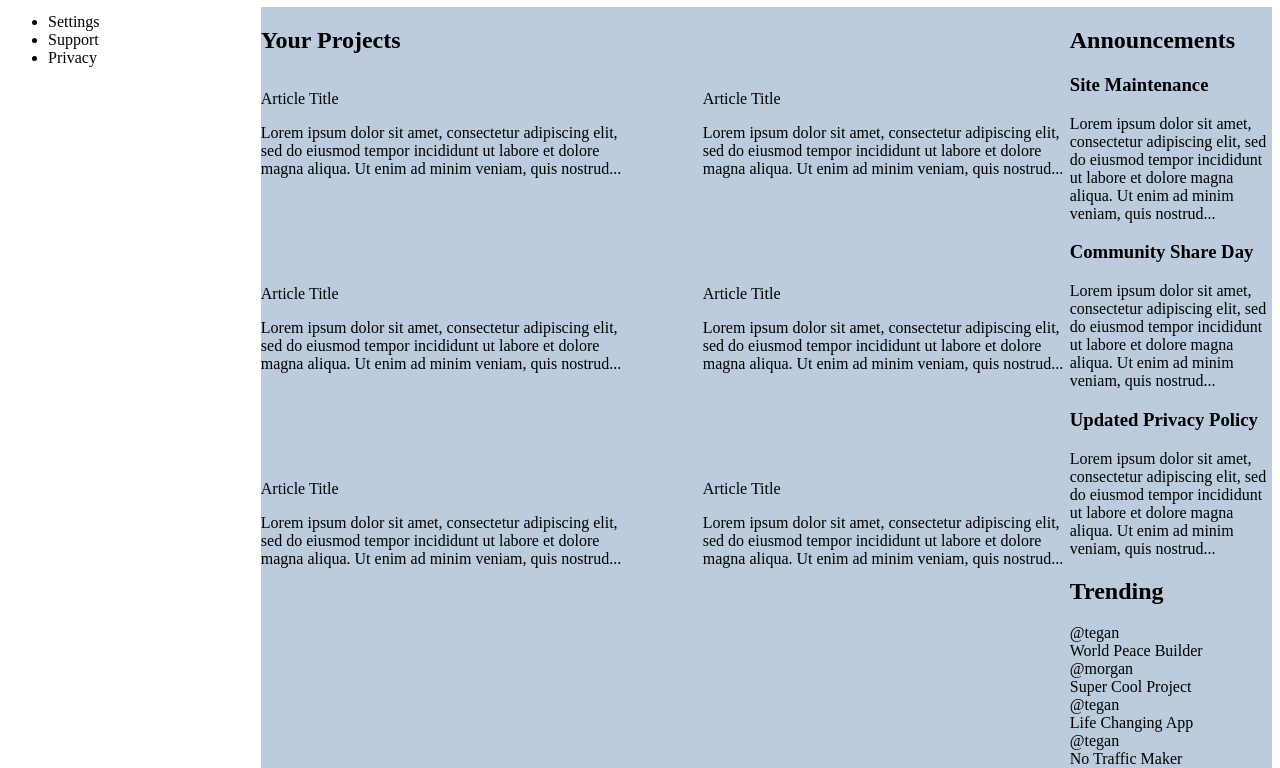
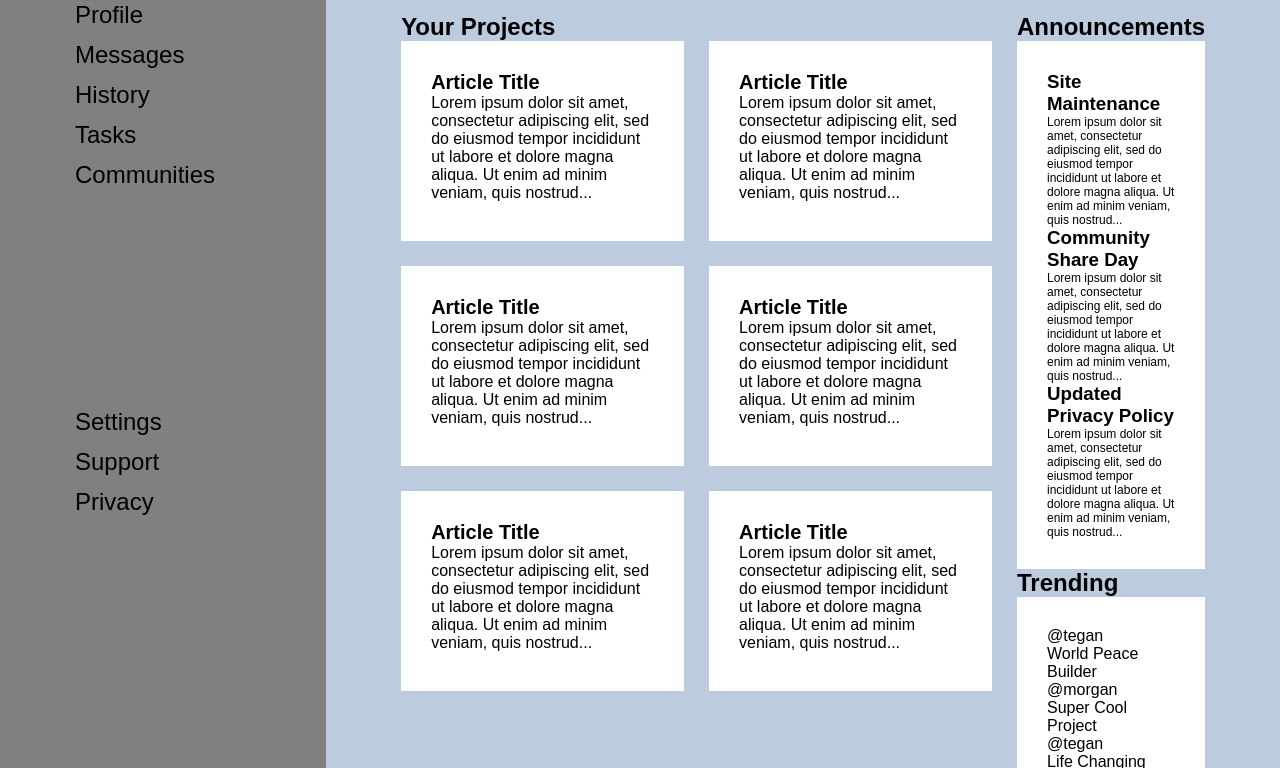
Before and after one commit to kennywlino/admin-dashboard, a plain HTML site: page index.html in a window 1280 px wide. Shown: the part 153-921 px from the top of the page. Drawn offline with Linux system fonts and the light colour scheme.

Commit message:
Updating styling for sidebar and header. Adjusting styling for main.

```diff
--- a/index.html
+++ b/index.html
@@ -76,24 +76,27 @@
                         </div>
                     </div>
                 </div>
-                <div class="announce-and-trending">
+                <div class="news">
                     <div class="announcements">
                         <h2>Announcements</h2>
-                        <div class="card notice">
+                        <div class="card">
+                            <div class="notice">
                                 <h3>Site Maintenance</h3>
                                 <p>Lorem ipsum dolor sit amet, consectetur adipiscing elit, sed do eiusmod tempor incididunt ut labore et dolore magna aliqua. Ut enim ad minim veniam, quis nostrud...</p>
                             </div>
-                        <div class="card notice">
+                            <div class="notice">
                                 <h3>Community Share Day</h3>
                                 <p>Lorem ipsum dolor sit amet, consectetur adipiscing elit, sed do eiusmod tempor incididunt ut labore et dolore magna aliqua. Ut enim ad minim veniam, quis nostrud...</p>
                             </div>
-                        <div class="card notice">
+                            <div class="notice">
                                 <h3>Updated Privacy Policy</h3>
                                 <p>Lorem ipsum dolor sit amet, consectetur adipiscing elit, sed do eiusmod tempor incididunt ut labore et dolore magna aliqua. Ut enim ad minim veniam, quis nostrud...</p>
                             </div>
                         </div>
+                    </div>
                     <div class="trending">
                         <h2>Trending</h2>
+                        <div class="card">
                             <div class="user">
                                 <div class="username">@tegan</div>
                                 <div class="title">World Peace Builder</div>
@@ -114,5 +117,6 @@
                     </div>
                 </div>
             </div>
+        </div>
     </body>
 </html>
--- a/style.css
+++ b/style.css
@@ -1,41 +1,123 @@
 * {
+   margin: 0;
+   padding: 0;
+   box-sizing: border-box;
+   font-family: sans-serif;
 }
 
 .container {
+    height: 100vh;
     display: grid;
     grid-template-columns: 1fr 4fr;
-    grid-template-rows: 1fr 5fr;
+    grid-template-rows: 1fr 6fr;
+}
+
+.container > div {
+    padding: 25px 75px;
 }
 
 .sidebar {
     grid-row: 1 / -1;
+    display: grid;
+    grid-template-rows: 1fr 5fr 5fr;
+    background-color: gray;
+}
+
+.sidebar .logo {
+    font-size: 36px;
+}
+
+.sidebar ul {
+    list-style-type: none;
+    font-size: 24px;
+    display: grid;
+    gap: 0.5em;
 }
 
 .header {
     grid-column: 2;
 }
 
-.first-row, .second-row {
+input[type="search"] {
+    -webkit-appearance: none;
+    appearance: none;
+}
+
+.first-row {
+    display: grid;
+    grid-template-columns: 2fr 1fr;
+    padding-bottom: 15px;
+}
+
+.first-row .user-header {
+    justify-self: end;
+    font-size: 18px;
+    font-weight: bold;
+}
+
+.second-row {
     display: flex;
     justify-content: space-between;
+    align-items: center;
+}
+
+.second-row button {
+    width: 100px;
+    padding: 5px;
+    margin: 0;
+    box-sizing: border-box;
+    border: 2px solid rgba(0,0,175,1);
+    border-radius: 5px;
+    background-color: black;
+    color: white;
+}
+
+.hello-user {
+    font-weight: bold;
+}
+
+.hello-user .greeting {
+    font-size: 18px;
+}
+
+.hello-user .user {
+    font-size: 30px;
 }
 
 .main-content {
     background-color: #bccbde;
     display: grid;
     grid-template-columns: 4fr 1fr;
+    gap: 25px;
 }
 
 .all-cards {
-    grid-rows: 1 / 2;
     display: grid;
-    gap: 75px;
+    gap: 25px;
     /* grid-template-columns: repeat(auto-fit, minmax(250px, 1fr)); */
     grid-template-columns: repeat(2, 1fr);
     grid-template-rows: repeat(3, 1fr);
 }
 
-.trending {
-    grid-column: 2;
-    grid-row: 2;
+.card {
+    background-color: white;
+    padding: 30px;
 }
+
+.all-cards .card {
+    height: 200px;
+}
+
+.all-cards .card .title {
+    font-size: 20px;
+    font-weight: bold;
+}
+
+.news {
+    display: grid;
+    grid-template-rows: 1fr;
+}
+
+.announcements p {
+    font-size: 12px;
+}
```
Lines whose indentation alone changed are shown as unchanged.
